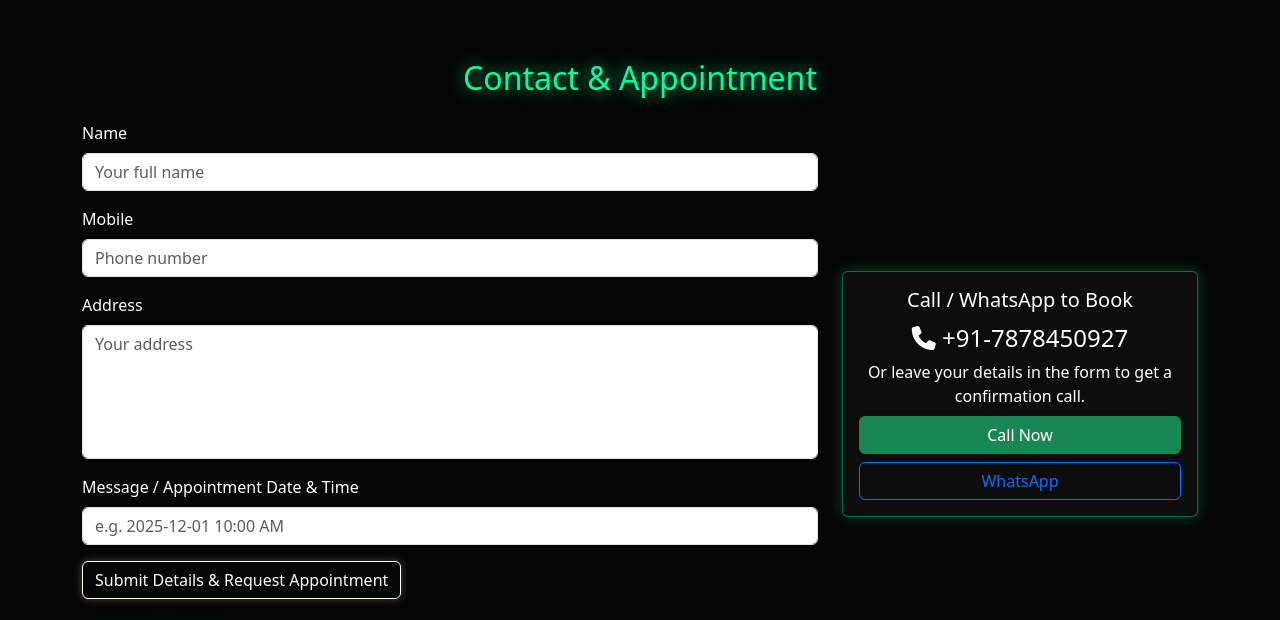
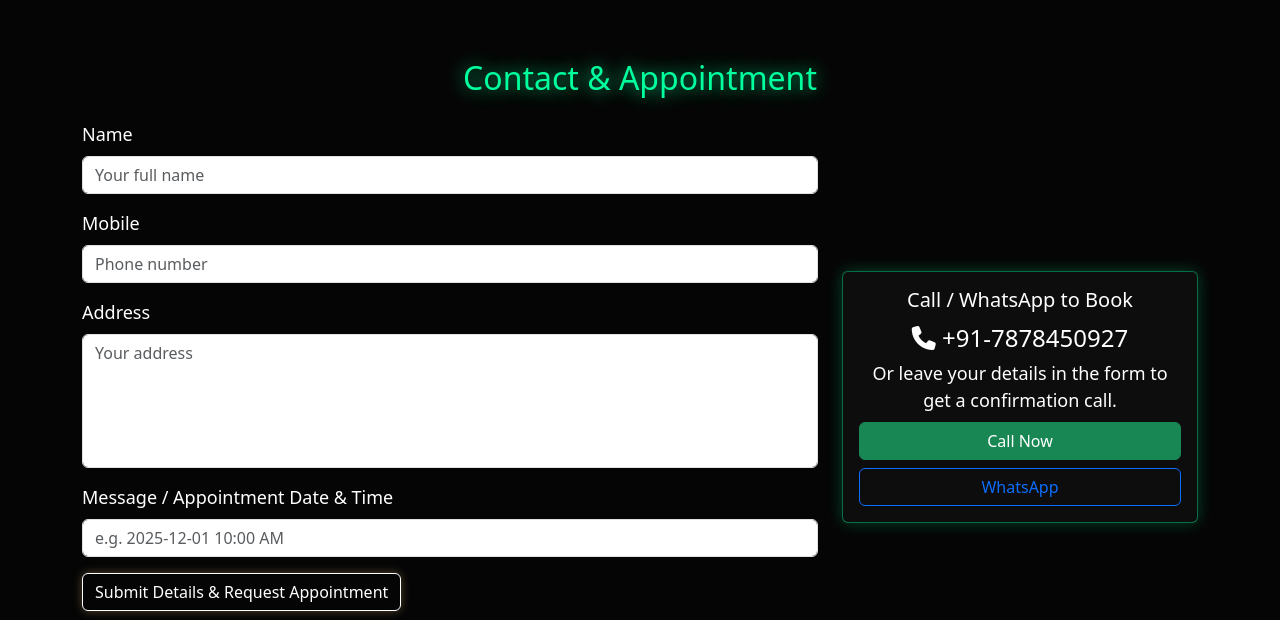
Before and after one commit to sahib796/sa, a plain HTML site: page index.html in a window 1280 px wide. Shown: the part 3237-3857 px from the top of the page. Drawn offline with nearby package versions, Linux system fonts and the light colour scheme.

Commit message:
Update index.html

```diff
--- a/index.html
+++ b/index.html
@@ -15,7 +15,7 @@
       --glow:0 0 18px rgba(0,255,157,0.8);
     }
 
-    body{background:var(--dark); color:white; font-family:system-ui;}
+    body{background:var(--dark); color:white; font-family:system-ui;font-size:18px;}
 
     /* FULL SCREEN SECTIONS */
     section{min-height:100vh; display:flex; align-items:center; padding-top:90px;}
```
